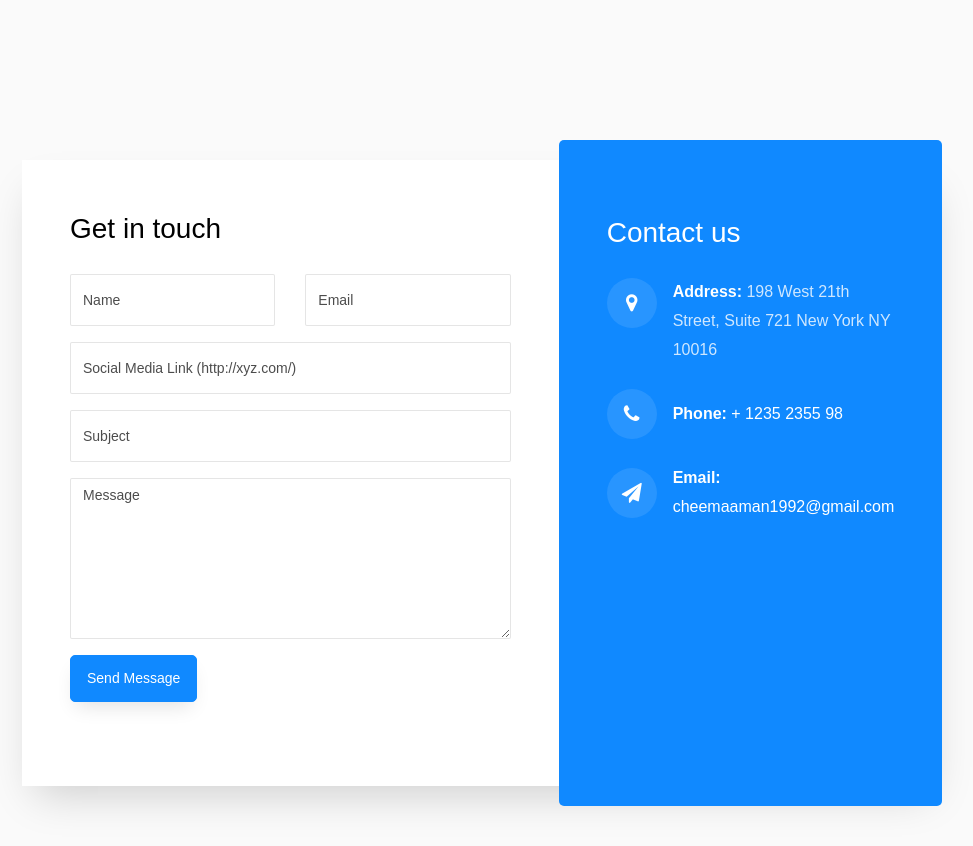
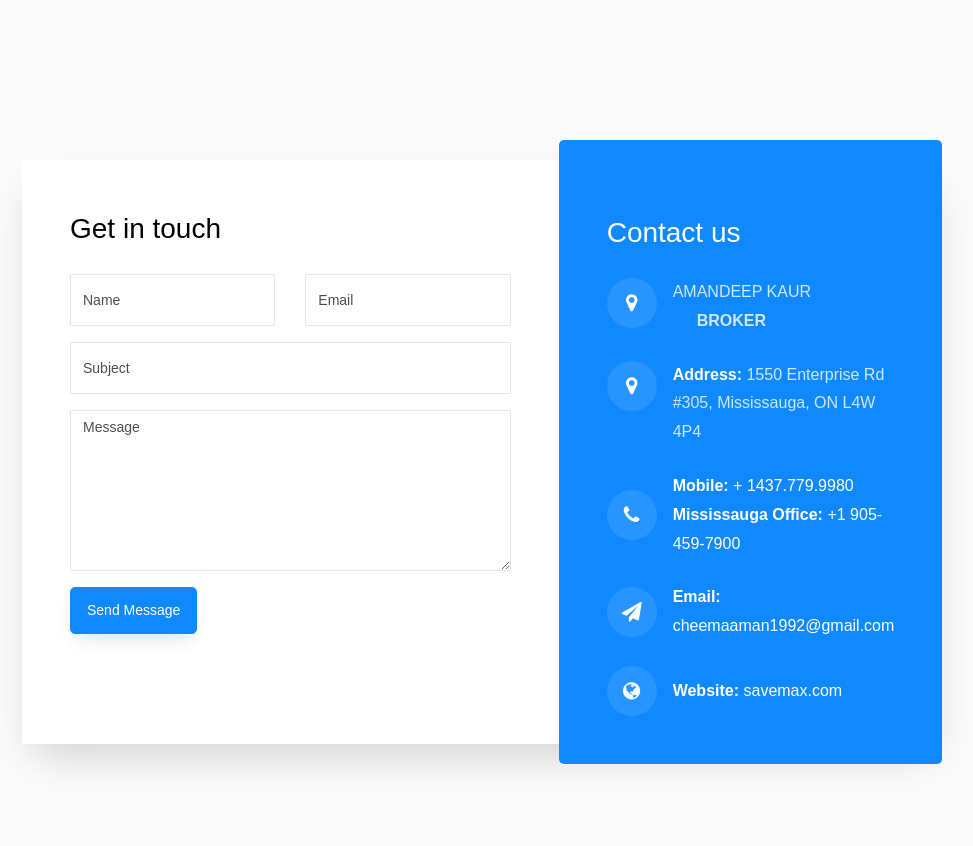
Before and after one commit to amancheemarealtorcanada/contact-form, a React (Create React App) app: page / in a window 1280 px wide. Shown: the top 846 px of the page, without its empty margins (158-1131 px from the left). Built offline with nearby package versions, Linux system fonts and the light colour scheme.

Commit message:
changes live

```diff
--- a/src/App.js
+++ b/src/App.js
@@ -9,7 +9,7 @@ const App = () => {
     email: "",
     message: "",
     subject: "",
-    socialMedia: "",
+
   });
   const [loading, setLoading] = useState(false);
 
@@ -23,7 +23,7 @@ const App = () => {
     // Prepare email message
     const emailData = {
       subject: formData.subject,
-      text: `Name: ${formData.name}\nEmail: ${formData.email}\nSocial Media Link: ${formData.socialMedia}\nMessage: ${formData.message}`,
+      text: `Name: ${formData.name}\nEmail: ${formData.email}\nMessage: ${formData.message}`,
     };
 
     try {
@@ -40,7 +40,7 @@ const App = () => {
         email: "",
         message: "",
         subject: "",
-        socialMedia: "",
+
       });
       alert("Message sent successfully!");
     } catch (error) {
@@ -100,19 +100,7 @@ const App = () => {
                             />
                           </div>
                         </div>
-                        <div className="col-md-12">
-                          <div className="form-group">
-                            <input
-                              type="url"
-                              className="form-control"
-                              name="socialMedia"
-                              placeholder="Social Media Link (http://xyz.com/)"
-                              onChange={handleChange}
-                              value={formData.socialMedia}
-                              required
-                            />
-                          </div>
-                        </div>
+
                         <div className="col-md-12">
                           <div className="form-group">
                             <input
@@ -168,8 +156,21 @@ const App = () => {
                       </div>
                       <div className="text pl-3">
                         <p>
-                          <span>Address:</span> 198 West 21th Street, Suite 721
-                          New York NY 10016
+                        AMANDEEP KAUR
+                        </p>
+                        <p className="ml-4">
+                        <b>BROKER</b>
+                        </p>
+                      </div>
+                    </div>
+                    <div className="dbox w-100 d-flex align-items-start">
+                      <div className="icon d-flex align-items-center justify-content-center">
+                        <span className="fa fa-map-marker"></span>
+                      </div>
+                      <div className="text pl-3">
+                        <p>
+                          <span>Address:</span> 1550 Enterprise Rd #305,
+Mississauga, ON L4W 4P4
                         </p>
                       </div>
                     </div>
@@ -179,8 +180,12 @@ const App = () => {
                       </div>
                       <div className="text pl-3">
                         <p>
-                          <span>Phone:</span>{" "}
-                          <a href="tel://1234567920">+ 1235 2355 98</a>
+                          <span>Mobile:</span>{" "}
+                          <a href="tel://+1437.779.9980">+ 1437.779.9980</a>
+                        </p>
+                        <p>
+                          <span>Mississauga Office:</span>{" "}
+                          <a href="tel://+1905-459-7900">+1 905-459-7900</a>
                         </p>
                       </div>
                     </div>
@@ -197,16 +202,16 @@ const App = () => {
                         </p>
                       </div>
                     </div>
-                    {/* <div className="dbox w-100 d-flex align-items-center">
+                    <div className="dbox w-100 d-flex align-items-center">
                       <div className="icon d-flex align-items-center justify-content-center">
                         <span className="fa fa-globe"></span>
                       </div>
                       <div className="text pl-3">
                         <p>
-                          <span>Website</span> <a href="#">yoursite.com</a>
+                          <span>Website: </span> <a target="_blank" href="http://www.savemax.com">savemax.com</a>
                         </p>
                       </div>
-                    </div> */}
+                    </div>
                   </div>
                 </div>
               </div>
```
Also changed, not shown: 6 other files (tests, documents, lock files or other folders).
